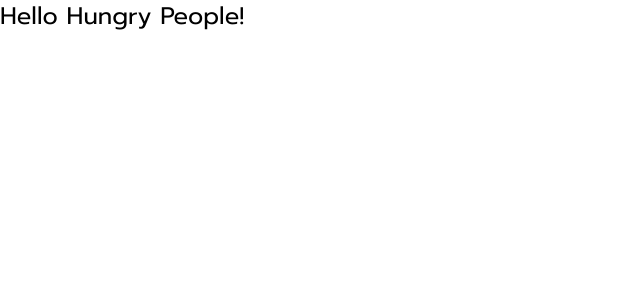
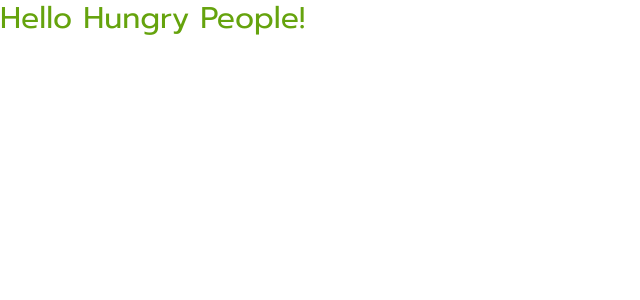
Before and after one commit to srinivas-pradhan/FOOD-ORDER-UI, a Next.js app in the folder food-order-ui/: page / in a window 1280 px wide. Shown: the top 300 px of the page, without its empty margins (0-640 px from the left). Built offline with nearby package versions, Linux system fonts and the light colour scheme.

Commit message:
Change text color

```diff
--- a/food-order-ui/app/page.tsx
+++ b/food-order-ui/app/page.tsx
@@ -1,5 +1,5 @@
 export default function Home() {
   return (
-    <div className="text-black-700 text-2xl">Hello Hungry People!</div>
+    <div className="text-lime-600 text-3xl">Hello Hungry People!</div>
   )
 }
```
